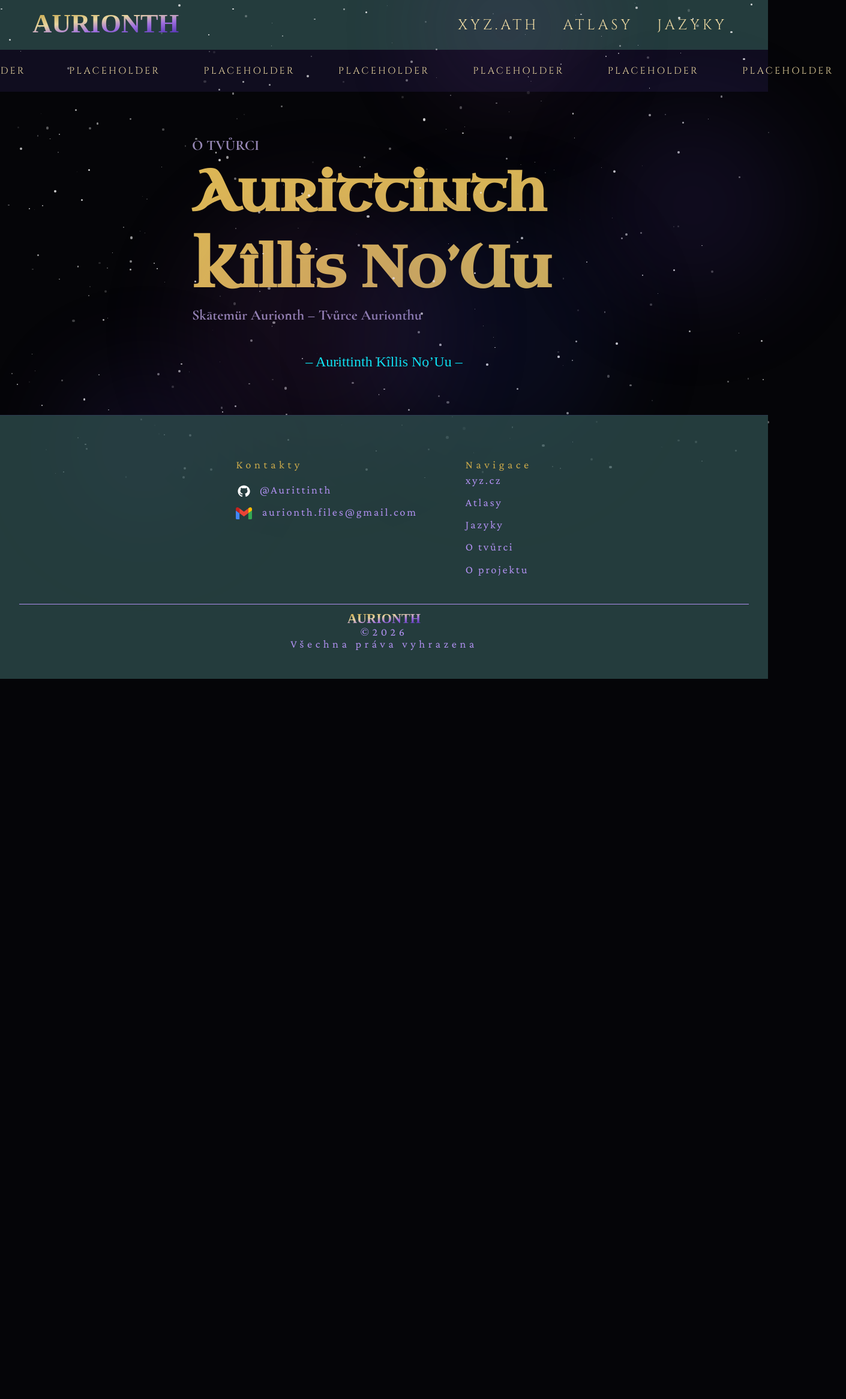
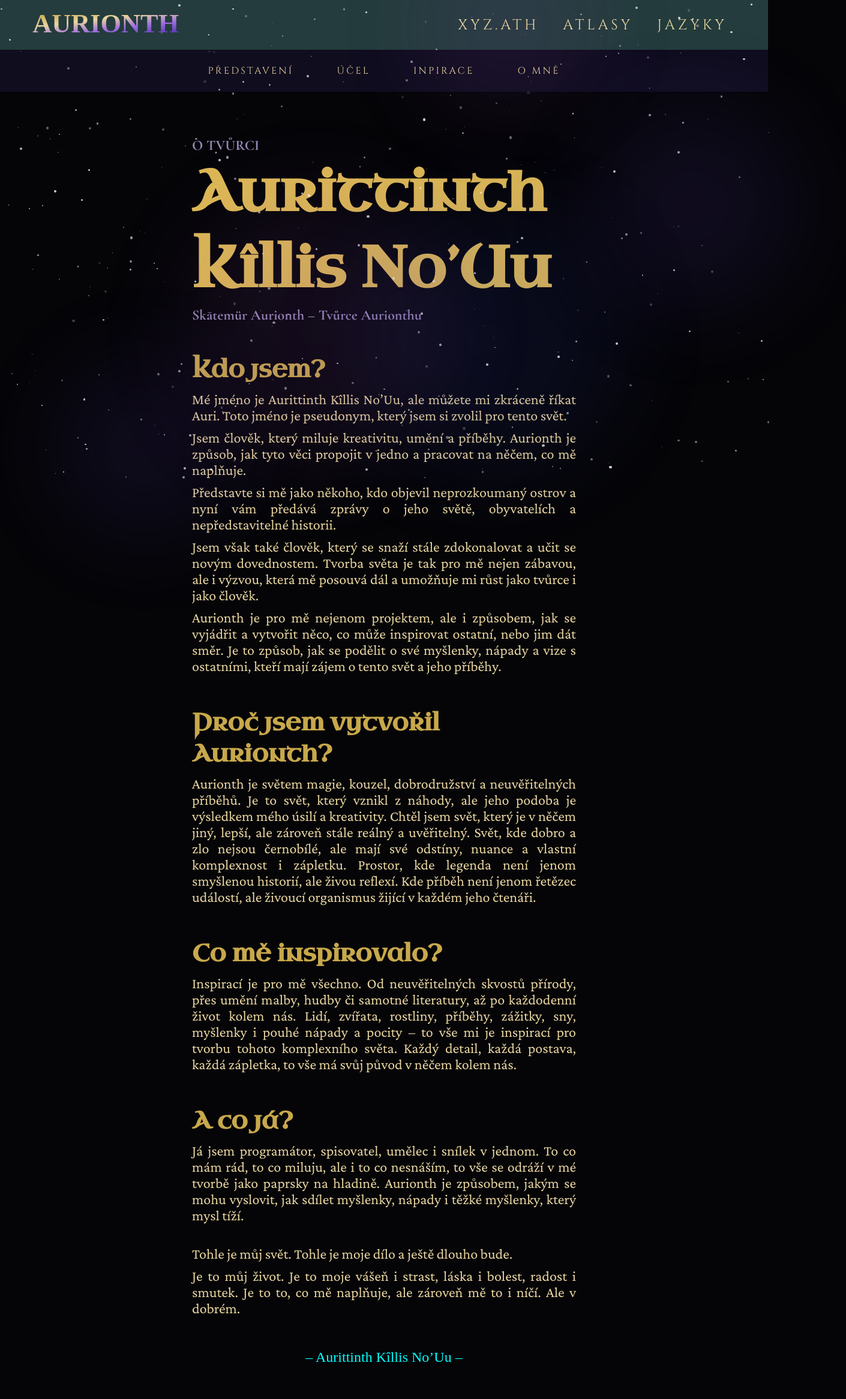
Before and after one commit to Aurittinth/Aurionth, a SvelteKit app: page /about/me in a window 1280 px wide. Shown: the top 2333 px of the page at 60% size, 1410 px wide, since content can reach past the window. Before the commit the page ends 1132 px from the top, so only its background shows below. Built offline with nearby package versions, Linux system fonts and the light colour scheme; a web font is replaced by a local one.

Commit message:
Reupdate section ABOUT

```diff
--- a/src/lib/assets/js/index.js
+++ /dev/null
@@ -1 +0,0 @@
-// place files you want to import through the `$lib` alias in this folder.
--- /dev/null
+++ b/src/lib/assets/js/typography.js
@@ -0,0 +1,10 @@
+export function fixOrphans(node) {
+  node.childNodes.forEach(child => {
+    if (child.nodeType === Node.TEXT_NODE) {
+      child.textContent = child.textContent
+        .replace(/\s([aiouvszkAIOUVSZK])\s/g, ' $1\u00A0');
+    } else {
+      fixOrphans(child);
+    }
+  });
+}
--- a/src/routes/+layout.svelte
+++ b/src/routes/+layout.svelte
@@ -1,13 +1,24 @@
 <script>
+	/* CSS imports */
+	import '$lib/assets/css/global.css';
+
+	/* JS imports */
+	import { afterNavigate } from '$app/navigation';
+	import { fixOrphans } from '$lib/assets/js/typography.js';
+
+	/* Favicon */
+	import favicon from '$lib/assets/images/favicon/ath-favicon.ico';
+
+	/* Images imports */
+	import logo from '$lib/assets/images/logo/aurionth-logo.svg';
+	import GitHubIcon from '$lib/assets/images/icons/GitHub_Invertocat_White_Clearspace.svg';
+	import GmailIcon from '$lib/assets/images/icons/Gmail_icon_(2020).svg';
+
+	/* Componets and Other imports */
     import { base } from '$app/paths';
+	import Stars from '$lib/assets/components/stars.svelte';
 
-	import favicon from '../lib/assets/images/favicon/ath-favicon.ico';
-	import '../lib/assets/css/global.css';
-	import Stars from '../lib/assets/components/stars.svelte';
-	import logo from '../lib/assets/images/logo/aurionth-logo.svg';
-	import GitHubIcon from '../lib/assets/images/icons/GitHub_Invertocat_White_Clearspace.svg';
-	import GmailIcon from '../lib/assets/images/icons/Gmail_icon_(2020).svg';
-
+	/* Other JavaScript Properties */
 	let { children } = $props();
 
 	import { onMount } from 'svelte';
@@ -21,6 +32,11 @@
 			size: Math.random() * 300 + 200,
 			color: ['#5030c0', '#2050a0', '#8040a0', '#6040c0', '#3040b0'][Math.floor(Math.random() * 5)]
 		}));
+	});
+
+	afterNavigate(() => {
+		const main = document.querySelector('main');
+		if (main) fixOrphans(main);
 	});
 
     let menuOpen = $state(false);
--- a/src/routes/about/me/+layout.svelte
+++ b/src/routes/about/me/+layout.svelte
@@ -1,5 +1,5 @@
 <script>
-    import '../../../lib/assets/css/global.css';
+    import '$lib/assets/css/global.css';
     import { base } from '$app/paths';
 
     let { children } = $props();
@@ -8,13 +8,10 @@
 <header class="about">
     <nav>
         <ul class="about-nav">
-            <li><a href="{base}/about/me">PLACEHOLDER</a></li>
-            <li><a href="{base}/about/me">PLACEHOLDER</a></li>
-            <li><a href="{base}/about/me">PLACEHOLDER</a></li>
-            <li><a href="{base}/about/me">PLACEHOLDER</a></li>
-            <li><a href="{base}/about/me">PLACEHOLDER</a></li>
-            <li><a href="{base}/about/me">PLACEHOLDER</a></li>
-            <li><a href="{base}/about/me">PLACEHOLDER</a></li>
+            <li><a href="#who-am-i">Představení</a></li>
+            <li><a href="#why-create">Účel</a></li>
+            <li><a href="#what-inspire">Inpirace</a></li>
+            <li><a href="#and-me">O mně</a></li>
         </ul>
     </nav>
 </header>
--- a/src/routes/about/me/+page.svelte
+++ b/src/routes/about/me/+page.svelte
@@ -1,7 +1,46 @@
-<section class="ap">
+<section class="about">
     <span class="uptitle">O tvůrci</span>
     <h1>Aurittinth Kîllis No’Uu</h1>
     <span class="subtitle">Skātemür Aurionth – Tvůrce Aurionthu</span>
 
+    <h2 id="who-am-i">Kdo jsem?</h2>
+    <p>
+        Mé jméno je Aurittinth Kîllis No’Uu, ale můžete mi zkráceně říkat Auri. Toto jméno je pseudonym, který jsem si zvolil pro tento svět.
+    </p>
+    <p>
+        Jsem člověk, který miluje kreativitu, umění a příběhy. Aurionth je způsob, jak tyto věci propojit v jedno a pracovat na něčem, co mě naplňuje.
+    </p>
+    <p>
+        Představte si mě jako někoho, kdo objevil neprozkoumaný ostrov a nyní vám předává zprávy o jeho světě, obyvatelích a nepředstavitelné historii.
+    </p>
+    <p>
+        Jsem však také člověk, který se snaží stále zdokonalovat a učit se novým dovednostem. Tvorba světa je tak pro mě nejen zábavou, ale i výzvou, která mě posouvá dál a umožňuje mi růst jako tvůrce i jako člověk.
+    </p>
+    <p>
+        Aurionth je pro mě nejenom projektem, ale i způsobem, jak se vyjádřit a vytvořit něco, co může inspirovat ostatní, nebo jim dát směr. Je to způsob, jak se podělit o své myšlenky, nápady a vize s ostatními, kteří mají zájem o tento svět a jeho příběhy.
+    </p>
+
+    <h2 id="why-create">Proč jsem vytvořil Aurionth?</h2>
+    <p>
+        Aurionth je světem magie, kouzel, dobrodružství a neuvěřitelných příběhů. Je to svět, který vznikl z náhody, ale jeho podoba je výsledkem mého úsilí a kreativity. Chtěl jsem svět, který je v něčem jiný, lepší, ale zároveň stále reálný a uvěřitelný. Svět, kde dobro a zlo nejsou černobílé, ale mají své odstíny, nuance a vlastní komplexnost i zápletku. Prostor, kde legenda není jenom smyšlenou historií, ale živou reflexí. Kde příběh není jenom řetězec událostí, ale živoucí organismus žijící v každém jeho čtenáři.
+    </p>
+
+    <h2 id="what-inspire">Co mě inspirovalo?</h2>
+    <p>
+        Inspirací je pro mě všechno. Od neuvěřitelných skvostů přírody, přes umění malby, hudby či samotné literatury, až po každodenní život kolem nás. Lidí, zvířata, rostliny, příběhy, zážitky, sny, myšlenky i pouhé nápady a pocity – to vše mi je inspirací pro tvorbu tohoto komplexního světa. Každý detail, každá postava, každá zápletka, to vše má svůj původ v něčem kolem nás.
+    </p>
+
+    <h2 id="and-me">A co já?</h2>
+    <p>
+        Já jsem programátor, spisovatel, umělec i snílek v jednom. To co mám rád, to co miluju, ale i to co nesnáším, to vše se odráží v mé tvorbě jako paprsky na hladině. Aurionth je způsobem, jakým se mohu vyslovit, jak sdílet myšlenky, nápady i těžké myšlenky, který mysl tíží.
+    </p>
+    <br>
+    <p>
+        Tohle je můj svět. Tohle je moje dílo a ještě dlouho bude.
+    </p>
+    <p>
+        Je to můj život. Je to moje vášeň i strast, láska i bolest, radost i smutek. Je to to, co mě naplňuje, ale zároveň mě to i níčí. Ale v dobrém.
+    </p>
+
     <span class="sign">– Aurittinth Kîllis No’Uu –</span>
 </section>
```
Also changed, not shown: src/routes/+page.svelte (+11 -3 lines), src/routes/about/project/+layout.svelte (+8 -8 lines), src/routes/about/project/+page.svelte (+8 -8 lines), src/lib/assets/css/global.css.
